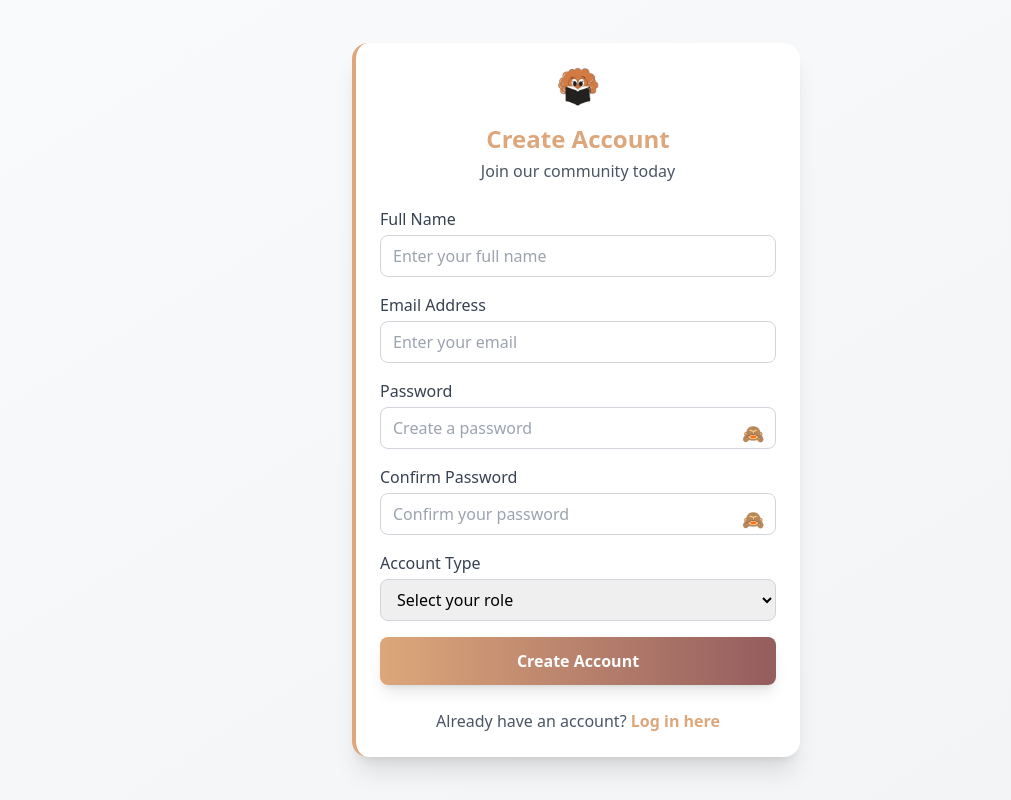
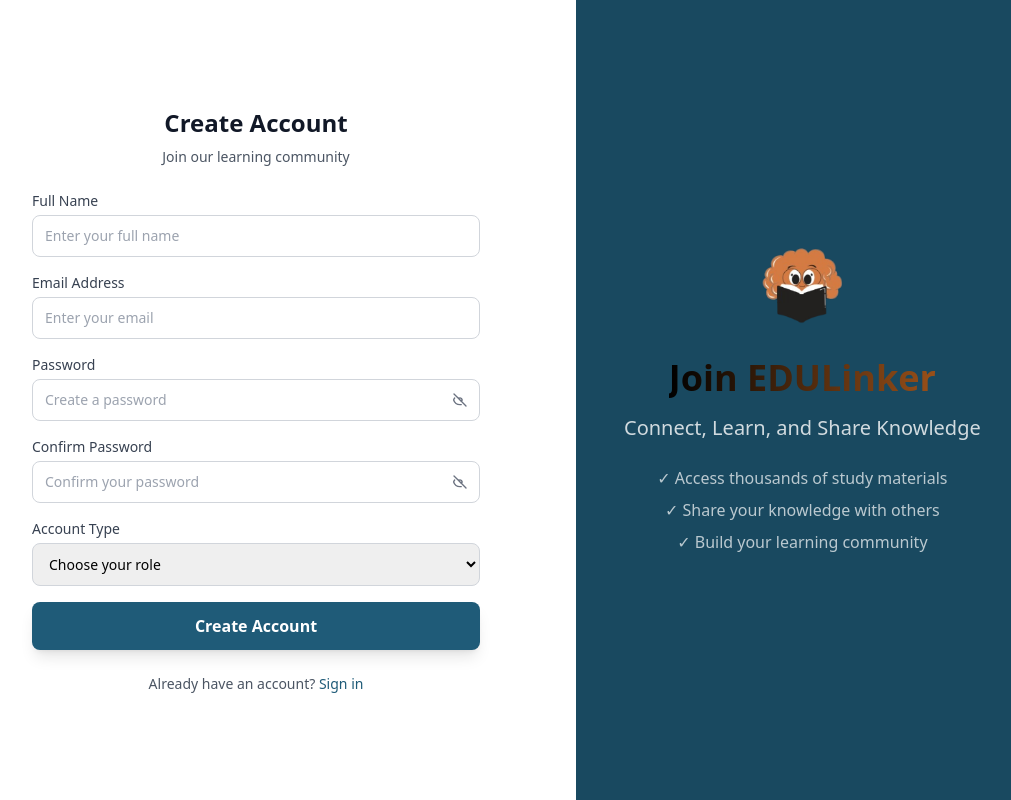
Before and after one commit to Nehameena28/EduLinker, a React (Vite) app in the folder frontend/: page /Signup in a window 1280 px wide. Shown: the whole page, without its empty margins (64-1075 px from the left). Built offline with nearby package versions, Linux system fonts and the light colour scheme.

Commit message:
change the ui of login and signup

```diff
--- a/frontend/src/Component/Enter/Login.jsx
+++ b/frontend/src/Component/Enter/Login.jsx
@@ -63,74 +63,106 @@ const Login = () => {
   };
 
   return (
-    <div className="min-h-screen flex items-center justify-center bg-gradient-to-br from-gray-50 to-gray-100 px-4">
-      <div className="w-full max-w-md bg-white rounded-2xl shadow-xl p-8 border-l-4 border-custom-i-berry">
+    <div className="h-screen flex bg-slate-900 overflow-hidden">
+      {/* Left Side - Image/Pattern */}
+      <div className="hidden lg:flex lg:w-1/2 bg-custom-blue relative">
+        <div className="absolute inset-0 bg-black/20"></div>
 
-        <div className="flex justify-center mb-6">
-          <img src="/i2.png" alt="EDULinker Logo" className="w-16 h-auto" />
+        <div className="relative z-10 flex flex-col justify-center items-center text-white p-12">
+          <div className="mb-8">
+            <img src="/i2.png" alt="EDULinker" className="w-24 h-auto cursor-pointer" onClick={() => navigate('/')} />
+          </div>
+          <h1 className="text-4xl font-bold mb-4 text-center">Welcome to EDULinker</h1>
+          <p className="text-xl text-center text-white/80">Your gateway to knowledge sharing</p>
+        </div>
       </div>
 
-        <h2 className="text-3xl font-bold text-center text-custom-i-berry mb-2">
-          Welcome Back
-        </h2>
-        <p className="text-center text-gray-600 mb-8">Log in to your account</p>
+      {/* Right Side - Login Form */}
+      <div className="w-full lg:w-1/2 flex items-center justify-center p-8 bg-white">
+        <div className="w-full max-w-md">
+          <div className="text-center mb-8">
+            <div className="lg:hidden mb-6">
+              <img src="/i2.png" alt="EDULinker" className="w-16 h-auto mx-auto cursor-pointer" onClick={() => navigate('/')} />
+            </div>
+            <h2 className="text-3xl font-bold text-gray-900 mb-2">Sign In</h2>
+            <p className="text-gray-600">Access your account</p>
+          </div>
 
-        {error && <p className="text-red-500 text-sm text-center mb-4 bg-red-50 p-3 rounded-lg">{error}</p>}
+          {error && (
+            <div className="mb-6 p-4 bg-red-50 border border-red-200 rounded-lg">
+              <p className="text-red-600 text-sm">{error}</p>
+            </div>
+          )}
 
           <form onSubmit={handleSubmit} className="space-y-6">
-          {/* Email */}
             <div>
-            <label className="block font-medium text-gray-700 mb-2">Email Address</label>
+              <label className="block text-sm font-medium text-gray-700 mb-2">
+                Email Address
+              </label>
               <input
                 type="email"
                 name="email"
                 value={formData.email}
                 onChange={handleChange}
-              className="w-full px-4 py-3 rounded-lg border border-gray-300 focus:ring-2 focus:ring-custom-i-berry focus:border-transparent transition"
+                className="w-full px-4 py-3 border border-gray-300 rounded-lg focus:ring-2 focus:ring-custom-blue focus:border-custom-blue transition-colors"
                 placeholder="Enter your email"
                 required
               />
             </div>
 
-          {/* Password */}
             <div>
-            <label className="block font-medium text-gray-700 mb-2">Password</label>
+              <label className="block text-sm font-medium text-gray-700 mb-2">
+                Password
+              </label>
               <div className="relative">
                 <input
                   type={showPassword ? "text" : "password"}
                   name="password"
                   value={formData.password}
                   onChange={handleChange}
-                className="w-full px-4 py-3 rounded-lg border border-gray-300 focus:ring-2 focus:ring-custom-i-berry focus:border-transparent transition"
+                  className="w-full px-4 py-3 pr-12 border border-gray-300 rounded-lg focus:ring-2 focus:ring-custom-blue focus:border-custom-blue transition-colors"
                   placeholder="Enter your password"
                   required
                 />
-              <span
+                <button
+                  type="button"
                   onClick={() => setShowPassword(!showPassword)}
-                className="absolute top-4 right-4 text-lg cursor-pointer text-custom-i-berry hover:text-custom-brown transition"
+                  className="absolute right-3 top-1/2 transform -translate-y-1/2 text-gray-500 hover:text-gray-700"
                 >
-                {showPassword ? "👁️" : "🙈"}
-              </span>
+                  {showPassword ? (
+                    <svg className="w-5 h-5" fill="none" stroke="currentColor" viewBox="0 0 24 24">
+                      <path strokeLinecap="round" strokeLinejoin="round" strokeWidth={2} d="M15 12a3 3 0 11-6 0 3 3 0 016 0z" />
+                      <path strokeLinecap="round" strokeLinejoin="round" strokeWidth={2} d="M2.458 12C3.732 7.943 7.523 5 12 5c4.478 0 8.268 2.943 9.542 7-1.274 4.057-5.064 7-9.542 7-4.477 0-8.268-2.943-9.542-7z" />
+                    </svg>
+                  ) : (
+                    <svg className="w-5 h-5" fill="none" stroke="currentColor" viewBox="0 0 24 24">
+                      <path strokeLinecap="round" strokeLinejoin="round" strokeWidth={2} d="M13.875 18.825A10.05 10.05 0 0112 19c-4.478 0-8.268-2.943-9.543-7a9.97 9.97 0 011.563-3.029m5.858.908a3 3 0 114.243 4.243M9.878 9.878l4.242 4.242M9.878 9.878L3 3m6.878 6.878L21 21" />
+                    </svg>
+                  )}
+                </button>
               </div>
             </div>
 
             <button
               type="submit"
-            className="w-full bg-gradient-to-r from-custom-i-berry to-custom-brown hover:from-custom-brown hover:to-custom-i-berry text-white font-bold py-4 rounded-lg shadow-lg hover:shadow-xl transition-all duration-300 transform hover:scale-[1.02]"
+              className="w-full bg-custom-blue hover:opacity-90 text-white font-semibold py-3 px-4 rounded-lg transition-all duration-200 transform hover:scale-[1.02] shadow-lg hover:shadow-xl"
             >
-            Log In
+              Sign In
             </button>
           </form>
 
-        <p className="text-center text-gray-600 mt-8">
+          <div className="mt-8 text-center">
+            <p className="text-gray-600">
               Don't have an account?{" "}
-          <a href="/Signup" className="text-custom-i-berry font-semibold hover:underline transition">
-            Create account
+              <a href="/Signup" className="text-custom-blue hover:opacity-80 font-medium hover:underline">
+                Create one
               </a>
             </p>
+          </div>
+        </div>
+      </div>
 
       <ToastContainer toasts={toasts} removeToast={removeToast} />
-      </div>
     </div>
   );
 };
--- a/frontend/src/Component/Enter/Signup.jsx
+++ b/frontend/src/Component/Enter/Signup.jsx
@@ -1,4 +1,3 @@
-
 import { useNavigate } from "react-router-dom";
 import { useState, useEffect } from "react";
 import axios from "axios";
@@ -76,9 +75,7 @@ const Signup = () => {
       localStorage.setItem("user", JSON.stringify(res.data.user));
       localStorage.setItem("token", res.data.token);
       localStorage.setItem("username", res.data.user.name);
-      localStorage.setItem("email", res.data.user.email); // ✅ Save email for upload
-
-
+      localStorage.setItem("email", res.data.user.email);
 
       if (res.data.user.role === "seller") {
         navigate("/seller/dashboard");
@@ -93,126 +90,175 @@ const Signup = () => {
   };
 
   return (
-    <div className="min-h-screen flex items-center justify-center bg-gradient-to-br from-gray-50 to-gray-100 px-4 py-4">
-      <div className="w-full max-w-md bg-white rounded-2xl shadow-xl p-6 border-l-4 border-custom-i-berry">
-
-        <div className="flex justify-center mb-4">
-          <img src="/i2.png" alt="EDULinker Logo" className="w-12 h-auto" />
+    <div className="h-screen flex bg-slate-900 overflow-hidden">
+      {/* Left Side - Form */}
+      <div className="w-full lg:w-1/2 flex items-center justify-center p-6 bg-white overflow-y-auto scrollbar-hide">
+        <div className="w-full max-w-md">
+          <div className="text-center mb-6">
+            <div className="lg:hidden mb-4">
+              <img src="/i2.png" alt="EDULinker" className="w-14 h-auto mx-auto cursor-pointer" onClick={() => navigate('/')} />
+            </div>
+            <h2 className="text-2xl font-bold text-gray-900 mb-2">Create Account</h2>
+            <p className="text-gray-600 text-sm">Join our learning community</p>
           </div>
 
-        <h2 className="text-2xl font-bold text-center text-custom-i-berry mb-1">
-          Create Account
-        </h2>
-        <p className="text-center text-gray-600 mb-6">Join our community today</p>
-
-        {error && <p className="text-red-500 text-sm text-center mb-3 bg-red-50 p-2 rounded-lg">{error}</p>}
+          {error && (
+            <div className="mb-4 p-3 bg-red-50 border border-red-200 rounded-lg">
+              <p className="text-red-600 text-sm">{error}</p>
+            </div>
+          )}
 
           <form onSubmit={handleSubmit} className="space-y-4">
-          {/* Name */}
             <div>
-            <label className="block font-medium text-gray-700 mb-1">Full Name</label>
+              <label className="block text-sm font-medium text-gray-700 mb-1">
+                Full Name
+              </label>
               <input
                 type="text"
                 name="name"
                 value={formData.name}
                 onChange={handleChange}
-              className="w-full px-3 py-2 rounded-lg border border-gray-300 focus:ring-2 focus:ring-custom-i-berry focus:border-transparent transition"
+                className="w-full px-3 py-2.5 border border-gray-300 rounded-lg focus:ring-2 focus:ring-custom-blue focus:border-custom-blue transition-colors text-sm"
                 placeholder="Enter your full name"
                 required
               />
             </div>
 
-          {/* Email */}
             <div>
-            <label className="block font-medium text-gray-700 mb-1">Email Address</label>
+              <label className="block text-sm font-medium text-gray-700 mb-1">
+                Email Address
+              </label>
               <input
                 type="email"
                 name="email"
                 value={formData.email}
                 onChange={handleChange}
-              className="w-full px-3 py-2 rounded-lg border border-gray-300 focus:ring-2 focus:ring-custom-i-berry focus:border-transparent transition"
+                className="w-full px-3 py-2.5 border border-gray-300 rounded-lg focus:ring-2 focus:ring-custom-blue focus:border-custom-blue transition-colors text-sm"
                 placeholder="Enter your email"
                 required
               />
             </div>
 
-          {/* Password */}
             <div>
-            <label className="block font-medium text-gray-700 mb-1">Password</label>
+              <label className="block text-sm font-medium text-gray-700 mb-1">
+                Password
+              </label>
               <div className="relative">
                 <input
                   type={showPassword ? "text" : "password"}
                   name="password"
                   value={formData.password}
                   onChange={handleChange}
-                className="w-full px-3 py-2 rounded-lg border border-gray-300 focus:ring-2 focus:ring-custom-i-berry focus:border-transparent transition"
+                  className="w-full px-3 py-2.5 pr-10 border border-gray-300 rounded-lg focus:ring-2 focus:ring-custom-blue focus:border-custom-blue transition-colors text-sm"
                   placeholder="Create a password"
                   required
                 />
-              <span
+                <button
+                  type="button"
                   onClick={() => setShowPassword(!showPassword)}
-                className="absolute top-3 right-3 text-lg cursor-pointer text-custom-i-berry hover:text-custom-brown transition"
+                  className="absolute right-3 top-1/2 transform -translate-y-1/2 text-gray-500 hover:text-gray-700"
                 >
-                {showPassword ? "👁️" : "🙈"}
-              </span>
+                  {showPassword ? (
+                    <svg className="w-4 h-4" fill="none" stroke="currentColor" viewBox="0 0 24 24">
+                      <path strokeLinecap="round" strokeLinejoin="round" strokeWidth={2} d="M15 12a3 3 0 11-6 0 3 3 0 016 0z" />
+                      <path strokeLinecap="round" strokeLinejoin="round" strokeWidth={2} d="M2.458 12C3.732 7.943 7.523 5 12 5c4.478 0 8.268 2.943 9.542 7-1.274 4.057-5.064 7-9.542 7-4.477 0-8.268-2.943-9.542-7z" />
+                    </svg>
+                  ) : (
+                    <svg className="w-4 h-4" fill="none" stroke="currentColor" viewBox="0 0 24 24">
+                      <path strokeLinecap="round" strokeLinejoin="round" strokeWidth={2} d="M13.875 18.825A10.05 10.05 0 0112 19c-4.478 0-8.268-2.943-9.543-7a9.97 9.97 0 011.563-3.029m5.858.908a3 3 0 114.243 4.243M9.878 9.878l4.242 4.242M9.878 9.878L3 3m6.878 6.878L21 21" />
+                    </svg>
+                  )}
+                </button>
               </div>
             </div>
 
-          {/* Confirm Password */}
             <div>
-            <label className="block font-medium text-gray-700 mb-1">Confirm Password</label>
+              <label className="block text-sm font-medium text-gray-700 mb-1">
+                Confirm Password
+              </label>
               <div className="relative">
                 <input
                   type={showConfirmPassword ? "text" : "password"}
                   name="confirmPassword"
                   value={formData.confirmPassword}
                   onChange={handleChange}
-                className="w-full px-3 py-2 rounded-lg border border-gray-300 focus:ring-2 focus:ring-custom-i-berry focus:border-transparent transition"
+                  className="w-full px-3 py-2.5 pr-10 border border-gray-300 rounded-lg focus:ring-2 focus:ring-custom-blue focus:border-custom-blue transition-colors text-sm"
                   placeholder="Confirm your password"
                   required
                 />
-              <span
+                <button
+                  type="button"
                   onClick={() => setShowConfirmPassword(!showConfirmPassword)}
-                className="absolute top-3 right-3 text-lg cursor-pointer text-custom-i-berry hover:text-custom-brown transition"
+                  className="absolute right-3 top-1/2 transform -translate-y-1/2 text-gray-500 hover:text-gray-700"
                 >
-                {showConfirmPassword ? "👁️" : "🙈"}
-              </span>
+                  {showConfirmPassword ? (
+                    <svg className="w-4 h-4" fill="none" stroke="currentColor" viewBox="0 0 24 24">
+                      <path strokeLinecap="round" strokeLinejoin="round" strokeWidth={2} d="M15 12a3 3 0 11-6 0 3 3 0 016 0z" />
+                      <path strokeLinecap="round" strokeLinejoin="round" strokeWidth={2} d="M2.458 12C3.732 7.943 7.523 5 12 5c4.478 0 8.268 2.943 9.542 7-1.274 4.057-5.064 7-9.542 7-4.477 0-8.268-2.943-9.542-7z" />
+                    </svg>
+                  ) : (
+                    <svg className="w-4 h-4" fill="none" stroke="currentColor" viewBox="0 0 24 24">
+                      <path strokeLinecap="round" strokeLinejoin="round" strokeWidth={2} d="M13.875 18.825A10.05 10.05 0 0112 19c-4.478 0-8.268-2.943-9.543-7a9.97 9.97 0 011.563-3.029m5.858.908a3 3 0 114.243 4.243M9.878 9.878l4.242 4.242M9.878 9.878L3 3m6.878 6.878L21 21" />
+                    </svg>
+                  )}
+                </button>
               </div>
             </div>
 
-          {/* Role */}
             <div>
-            <label className="block font-medium text-gray-700 mb-1">Account Type</label>
+              <label className="block text-sm font-medium text-gray-700 mb-1">
+                Account Type
+              </label>
               <select
                 name="role"
                 value={formData.role}
                 onChange={handleChange}
-              className="w-full px-3 py-2 rounded-lg border border-gray-300 focus:ring-2 focus:ring-custom-i-berry focus:border-transparent transition"
+                className="w-full px-3 py-2.5 border border-gray-300 rounded-lg focus:ring-2 focus:ring-custom-blue focus:border-custom-blue transition-colors text-sm"
                 required
               >
-              <option value="">Select your role</option>
-              <option value="buyer">Buyer</option>
-              <option value="seller">Seller</option>
+                <option value="">Choose your role</option>
+                <option value="buyer">Buyer - Purchase materials</option>
+                <option value="seller">Seller - Sell materials</option>
               </select>
             </div>
 
             <button
               type="submit"
-            className="w-full bg-gradient-to-r from-custom-i-berry to-custom-brown hover:from-custom-brown hover:to-custom-i-berry text-white font-bold py-3 rounded-lg shadow-lg hover:shadow-xl transition-all duration-300 transform hover:scale-[1.02]"
+              className="w-full bg-custom-blue hover:opacity-90 text-white font-semibold py-3 px-4 rounded-lg transition-all duration-200 transform hover:scale-[1.02] shadow-lg hover:shadow-xl mt-6"
             >
               Create Account
             </button>
           </form>
 
-        <p className="text-center text-gray-600 mt-6">
+          <div className="mt-6 text-center">
+            <p className="text-gray-600 text-sm">
               Already have an account?{" "}
-          <a href="/Login" className="text-custom-i-berry font-semibold hover:underline transition">
-            Log in here
+              <a href="/Login" className="text-custom-blue hover:opacity-80 font-medium hover:underline">
+                Sign in
               </a>
             </p>
+          </div>
+        </div>
+      </div>
+
+      {/* Right Side - Image/Pattern */}
+      <div className="hidden lg:flex lg:w-1/2 bg-custom-blue relative">
+        <div className="absolute inset-0 bg-black/20"></div>
+        <div className="relative z-10 flex flex-col justify-center items-center text-white p-12">
+          <div className="mb-8">
+            <img src="/i2.png" alt="EDULinker" className="w-24 h-auto cursor-pointer" onClick={() => navigate('/')} />
+          </div>
+          <h1 className="text-4xl font-bold mb-4 text-center">Join EDULinker</h1>
+          <p className="text-xl text-center text-white/80 mb-6">Connect, Learn, and Share Knowledge</p>
+          <div className="text-center text-white/70">
+            <p className="mb-2">✓ Access thousands of study materials</p>
+            <p className="mb-2">✓ Share your knowledge with others</p>
+            <p>✓ Build your learning community</p>
+          </div>
+        </div>
+      </div>
 
       <ToastContainer toasts={toasts} removeToast={removeToast} />
-      </div>
     </div>
   );
 };
```
Lines whose indentation alone changed are shown as unchanged.
